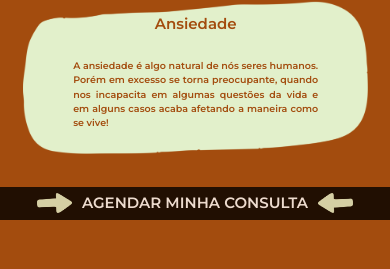
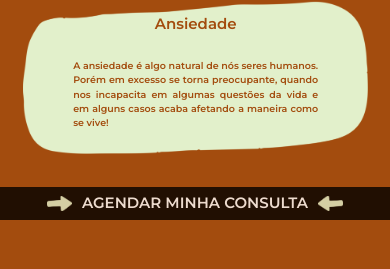
Before and after one commit to xandezz/psi_flavia, a React (Vite) app: page / in a window 390 px wide. Shown: the part 1807-2076 px from the top of the page. Built offline with nearby package versions, Linux system fonts and the light colour scheme; a web font is replaced by a local one.

Commit message:
Alterando o a faixa de agendar consulta

```diff
--- a/src/Pages/Home.css
+++ b/src/Pages/Home.css
@@ -25,10 +25,10 @@
 .faixa::after {
     content: "";
     background-image: url("../../public/seta-faixa.png");
-    background-size: 60px 40px;
+    background-size: 55px 35px;
     display: inline-block;
-    width: 40px;
-    height: 40px;
+    width: 35px;
+    height: 35px;
     padding-left: 20px;
     margin-left: 25px;
     transform: rotate(180deg);
@@ -37,10 +37,10 @@
 .faixa::before {
     content: "";
     background-image: url("../../public/seta-faixa.png");
-    background-size: 60px 40px;
+    background-size: 55px 35px;
     display: inline-block;
-    width: 40px;
-    height: 40px;
+    width: 35px;
+    height: 35px;
     padding-right: 20px;
     margin-right: 25px;
 
@@ -85,22 +85,22 @@
     .faixa::before {
         content: "";
         background-image: url("../../public/seta-faixa.png");
-        background-size: 35px 20px;
+        background-size: 25px 15px;
         display: inline-block;
-        width: 20px;
-        height: 20px;
-        padding-right: 15px;
+        width: 15px;
+        height: 15px;
+        padding-right: 10px;
         margin-right: 10px;
     }
 
     .faixa::after {
         content: "";
         background-image: url("../../public/seta-faixa.png");
-        background-size: 35px 20px;
+        background-size: 25px 15px;
         display: inline-block;
-        width: 20px;
-        height: 20px;
-        padding-left: 15px;
+        width: 15px;
+        height: 15px;
+        padding-left: 10px;
         margin-left: 10px;
     }
 
@@ -115,9 +115,9 @@
     .faixa::after {
         content: "";
         background-image: url("../../public/seta-faixa.png");
-        background-size: 40px 20px;
+        background-size: 35px 20px;
         display: inline-block;
-        width: 30px;
+        width: 25px;
         height: 20px;
         padding-left: 10px;
         margin-left: 10px;
@@ -127,9 +127,9 @@
     .faixa::before {
         content: "";
         background-image: url("../../public/seta-faixa.png");
-        background-size: 40px 20px;
+        background-size: 35px 20px;
         display: inline-block;
-        width: 30px;
+        width: 25px;
         height: 20px;
         padding-right: 10px;
         margin-right: 10px;
@@ -173,6 +173,7 @@
         padding: 15px 0;
         font-size: 18px;
     }
+
     .faixa::after {
         content: "";
         background-image: url("../../public/seta-faixa.png");
@@ -181,7 +182,7 @@
         width: 30px;
         height: 20px;
         padding-left: 10px;
-        margin-left: 10px;
+        margin-left: 20px;
         transform: rotate(180deg);
     }
 
@@ -193,7 +194,7 @@
         width: 30px;
         height: 20px;
         padding-right: 10px;
-        margin-right: 10px;
+        margin-right: 20px;
 
     }
 }
@@ -204,6 +205,7 @@
         font-size: 22px;
         margin-top: 25px;
     }
+
     .faixa::after {
         content: "";
         background-image: url("../../public/seta-faixa.png");
@@ -212,7 +214,7 @@
         width: 30px;
         height: 20px;
         padding-left: 10px;
-        margin-left: 10px;
+        margin-left: 20px;
         transform: rotate(180deg);
     }
 
@@ -224,7 +226,7 @@
         width: 30px;
         height: 20px;
         padding-right: 10px;
-        margin-right: 10px;
+        margin-right: 20px;
 
     }
 }
@@ -238,24 +240,24 @@
     .faixa::after {
         content: "";
         background-image: url("../../public/seta-faixa.png");
-        background-size: 50px 30px;
+        background-size: 45px 25px;
         display: inline-block;
-        width: 40px;
-        height: 30px;
+        width: 35px;
+        height: 25px;
         padding-left: 10px;
-        margin-left: 10px;
+        margin-left: 25px;
         transform: rotate(180deg);
     }
 
     .faixa::before {
         content: "";
         background-image: url("../../public/seta-faixa.png");
-        background-size: 50px 30px;
+        background-size: 45px 25px;
         display: inline-block;
-        width: 40px;
-        height: 30px;
+        width: 35px;
+        height: 25px;
         padding-right: 10px;
-        margin-right: 10px;
+        margin-right: 25px;
     }
 
 }
```
